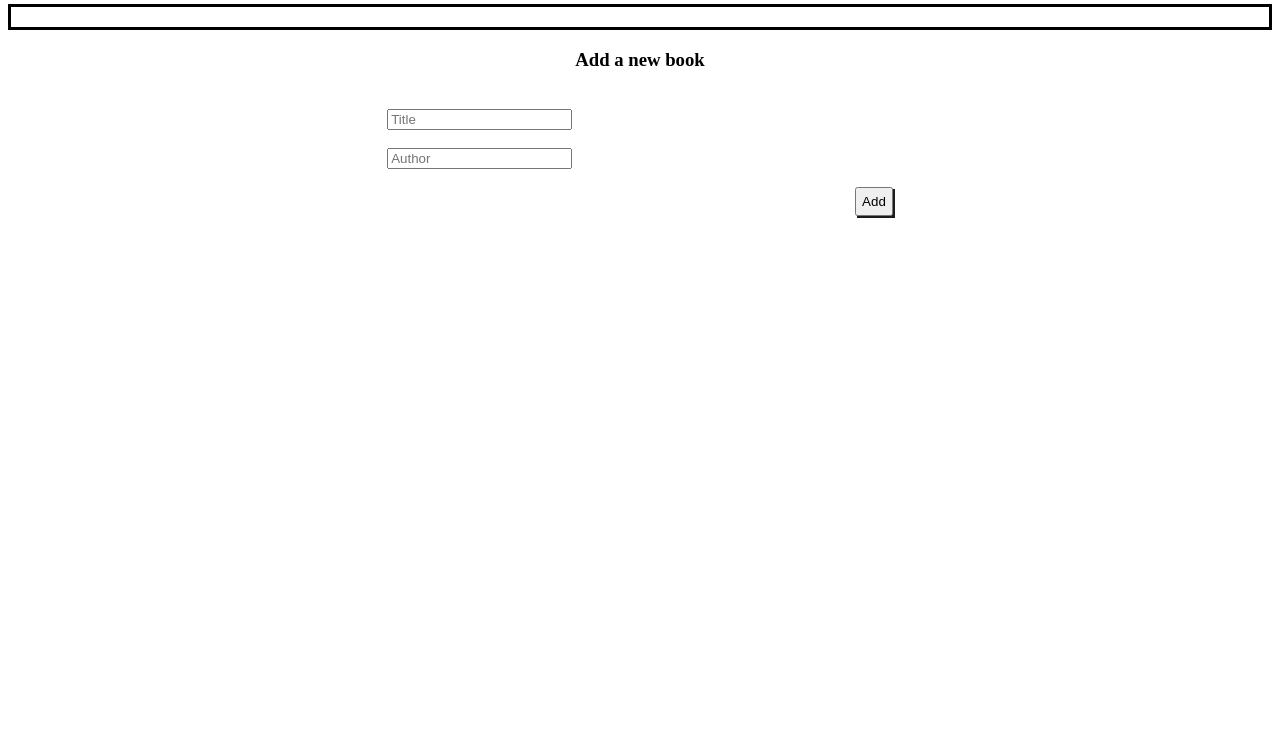
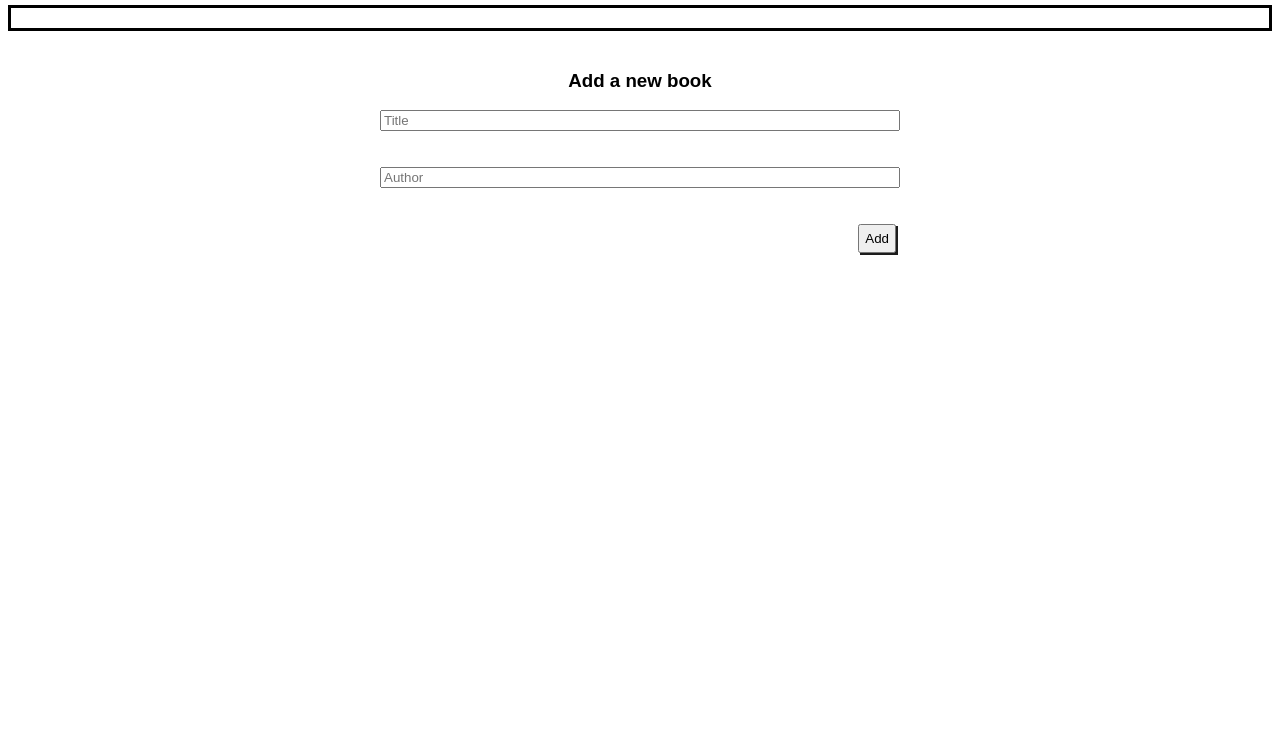
Before and after one commit to brainskev/Awesome-books, a website with bundled scripts: page index.html in a window 1280 px wide. Shown: the part 63-800 px from the top of the page. Built offline with nearby package versions, Linux system fonts and the light colour scheme.

Commit message:
Made changes on style.css index.html

```diff
--- a/index.html
+++ b/index.html
@@ -20,17 +20,16 @@
   <div class="books">
 
   </div>
-  <h3 class="navHeader">Add a new book</h3>
+
   <form class="bookForm">
+    <h3 class="navHeader">Add a new book</h3>
     <input type="text" name="title" class="title" id="title" placeholder="Title">
     <br>
     <br>
     <input type="text" id="author" name="author" class="author" placeholder="Author">
     <br>
     <br>
-    <div class="btn">
-      <button type="submit" class="add"> Add</button>
-    </div>
+    <button type="submit" class="add"> Add</button>
   </form>
 
   <section class="contact">
--- a/style.css
+++ b/style.css
@@ -1,9 +1,14 @@
+* {
+  font-family: 'Poppins', sans-serif;
+}
+
 .navHeader {
   display: flex;
   justify-content: center;
   align-items: center;
 }
-.bookDiv{
+
+.bookDiv {
   display: flex;
   align-items: center;
   justify-content: space-between;
@@ -12,29 +17,32 @@
   font-weight: bold;
 }
 
-.delete {
+.bookForm {
   display: flex;
-  justify-content: flex-end;
+  flex-direction: column;
+  align-items: center;
+  padding-top: 20px;
+  width: 40vw;
+  margin: auto;
+  gap: 0;
 }
-.bookForm {
-padding-top: 20px;
-width: 40%;
-margin: auto;
+
+#title,
+#author {
+  width: 40vw;
 }
 
 .hidy {
   display: none;
 }
 
-.btn {
+.add {
   display: flex;
-  justify-content: right;
+  align-self: flex-end;
+  padding: 5px;
+  box-shadow: #1c1c1c 2px 2px;
 }
 
-.add {
-  padding:5px;
-  box-shadow: #1c1c1c 2px 2px;
-}
 .delete {
   padding: 4px 2px;
   box-shadow: #1c1c1c 3px 3px;
```
